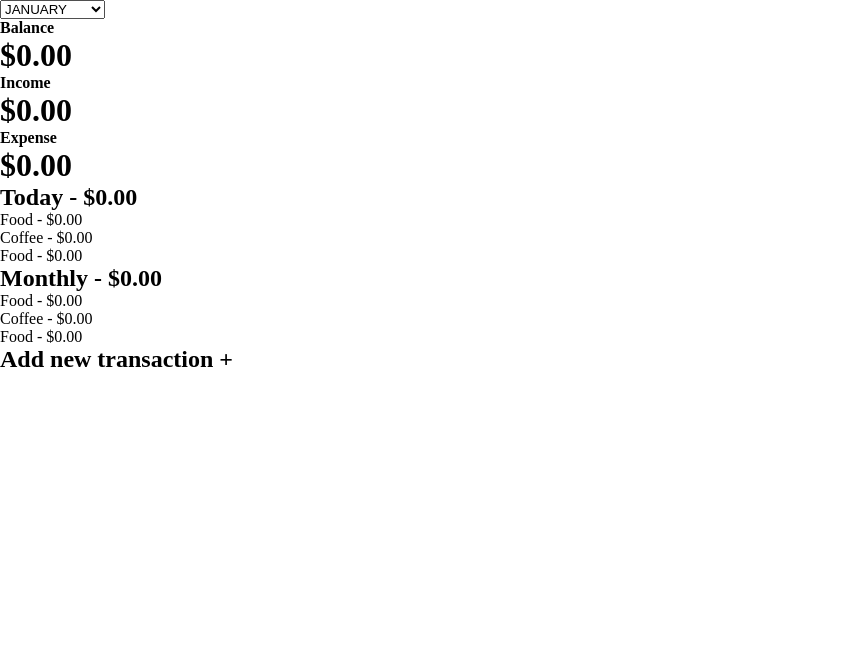
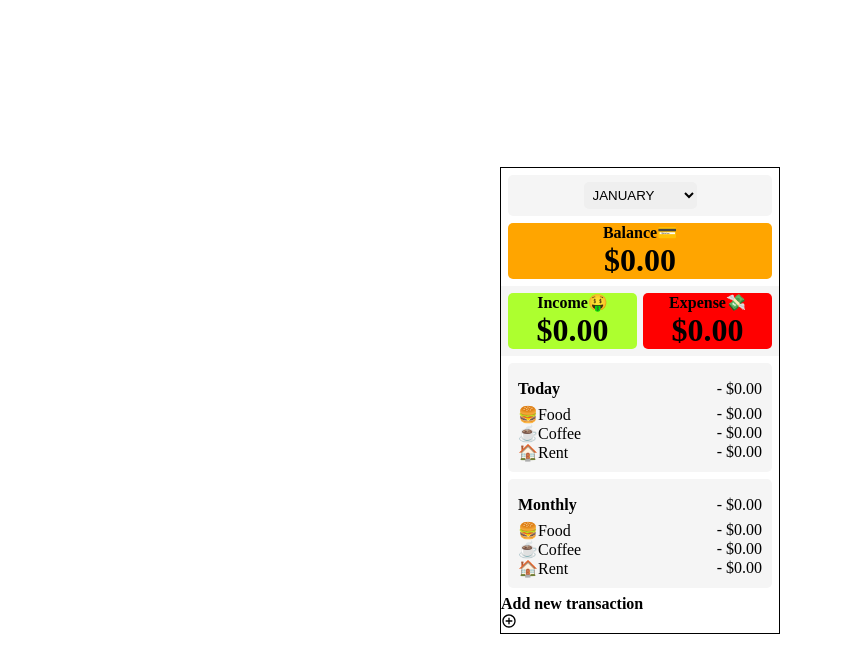
Before and after one commit to jozefkubis/budget-app, a React (Create React App) app: page / in a window 1280 px wide. Shown: the top 666 px of the page, without its empty margins (0-843 px from the left). Built offline with nearby package versions, Linux system fonts and the light colour scheme.

Commit message:
Pridny prvotny CSS

```diff
--- a/package.json
+++ b/package.json
@@ -8,6 +8,7 @@
     "@testing-library/user-event": "^13.5.0",
     "react": "^18.3.1",
     "react-dom": "^18.3.1",
+    "react-icons": "^5.2.1",
     "react-scripts": "5.0.1",
     "web-vitals": "^2.1.4"
   },
--- a/src/App.js
+++ b/src/App.js
@@ -1,4 +1,5 @@
 import { useState } from "react"
+import { MdAddCircleOutline } from "react-icons/md"
 
 export default function App() {
   return (
@@ -37,7 +38,7 @@ function Balnce() {
   return (
     <div className="balance-container">
       <div className="balance">
-        <h4>Balance</h4>
+        <h4>Balance💳</h4>
         <h1>$0.00</h1>
       </div>
 
@@ -52,7 +53,7 @@ function Balnce() {
 function Income() {
   return (
     <div className="income">
-      <h4>Income</h4>
+      <h4>Income🤑</h4>
       <h1>$0.00</h1>
     </div>
   )
@@ -61,7 +62,7 @@ function Income() {
 function Expense() {
   return (
     <div className="expense">
-      <h4>Expense</h4>
+      <h4>Expense💸</h4>
       <h1>$0.00</h1>
     </div>
   )
@@ -70,19 +71,19 @@ function Expense() {
 function Today() {
   return (
     <div className="today">
-      <h2 className="today-total">
-        Today <span>- $0.00</span>
-      </h2>
+      <div className="today-total">
+        <h4>Today</h4> <span>- $0.00</span>
+      </div>
       <div className="transactions-today">
-        <p>
-          Food <span>- $0.00</span>
-        </p>
-        <p>
-          Coffee <span>- $0.00</span>
-        </p>
-        <p>
-          Food <span>- $0.00</span>
-        </p>
+        <div>
+          <p>🍔Food</p> <span>- $0.00</span>
+        </div>
+        <div>
+          <p>☕Coffee</p> <span>- $0.00</span>
+        </div>
+        <div>
+          <p>🏠Rent</p> <span>- $0.00</span>
+        </div>
       </div>
     </div>
   )
@@ -91,19 +92,19 @@ function Today() {
 function Monthly() {
   return (
     <div className="monthly">
-      <h2 className="monthly-total">
-        Monthly <span>- $0.00</span>
-      </h2>
+      <div className="monthly-total">
+        <h4>Monthly </h4> <span>- $0.00</span>
+      </div>
       <div className="transactions-monthly">
-        <p>
-          Food <span>- $0.00</span>
-        </p>
-        <p>
-          Coffee <span>- $0.00</span>
-        </p>
-        <p>
-          Food <span>- $0.00</span>
-        </p>
+        <div>
+          <p>🍔Food</p> <span>- $0.00</span>
+        </div>
+        <div>
+          <p>☕Coffee</p> <span>- $0.00</span>
+        </div>
+        <div>
+          <p>🏠Rent</p> <span>- $0.00</span>
+        </div>
       </div>
     </div>
   )
@@ -112,9 +113,10 @@ function Monthly() {
 function Add() {
   return (
     <div className="add">
-      <h2>
-        Add new transaction <span>+</span>
-      </h2>
+      <h4>Add new transaction </h4>
+      <span>
+        <MdAddCircleOutline />
+      </span>
     </div>
   )
 }
--- a/src/index.css
+++ b/src/index.css
@@ -3,3 +3,167 @@
   padding: 0;
   box-sizing: border-box;
 }
+
+body {
+  height: 100vh;
+  display: flex;
+  align-items: center;
+  justify-content: center;
+}
+
+.app {
+  width: 280px;
+  height: auto;
+
+  border: 1px solid black;
+}
+
+.header {
+  display: flex;
+  flex-direction: column;
+  align-items: center;
+  justify-content: center;
+  background-color: #f5f5f5;
+  margin: 7px;
+  border-radius: 5px;
+  padding: 7px;
+}
+
+.header select {
+  padding: 5px;
+  border-radius: 5px;
+  border: 1px solid black;
+  border: none;
+}
+
+.header select:focus {
+  outline: none;
+}
+
+.header select option {
+  padding: 5px;
+}
+
+.balnce-container {
+  display: flex;
+  flex-direction: column;
+  align-items: center;
+  justify-content: center;
+  background-color: #f5f5f5;
+}
+
+.balance {
+  display: flex;
+  flex-direction: column;
+  align-items: center;
+  justify-content: center;
+  background-color: orange;
+  margin: 7px;
+  border-radius: 5px;
+}
+
+.income-expense {
+  display: flex;
+  flex-direction: row;
+  align-items: center;
+  justify-content: space-evenly;
+  background-color: #f5f5f5;
+}
+
+.income {
+  display: flex;
+  flex-direction: column;
+  align-items: center;
+  justify-content: center;
+  background-color: greenyellow;
+  width: 50%;
+  margin: 7px;
+  margin-right: 3px;
+  border-radius: 5px;
+}
+
+.expense {
+  display: flex;
+  flex-direction: column;
+  align-items: center;
+  justify-content: center;
+  background-color: red;
+  width: 50%;
+  margin: 7px;
+  margin-left: 3px;
+  border-radius: 5px;
+}
+
+.today {
+  display: flex;
+  flex-direction: column;
+  align-items: center;
+  justify-content: center;
+  background-color: #f5f5f5;
+  padding: 10px;
+  margin: 7px;
+  border-radius: 5px;
+}
+
+.today-total {
+  width: 100%;
+  display: flex;
+  align-items: center;
+  justify-content: space-between;
+  background-color: #f5f5f5;
+  margin: 7px;
+}
+
+.transactions-today {
+  width: 100%;
+  display: flex;
+  flex-direction: column;
+  align-items: center;
+  justify-content: center;
+  background-color: #f5f5f5;
+}
+
+.transactions-today div {
+  display: flex;
+  align-items: center;
+  justify-content: space-between;
+  width: 100%;
+  background-color: #f5f5f5;
+}
+
+.monthly {
+  display: flex;
+  flex-direction: column;
+  align-items: center;
+  justify-content: center;
+  background-color: #f5f5f5;
+  padding: 10px;
+  margin: 7px;
+  border-radius: 5px;
+}
+
+.monthly-total {
+  width: 100%;
+  display: flex;
+  align-items: center;
+  justify-content: space-between;
+  background-color: #f5f5f5;
+  margin: 7px;
+}
+
+.transactions-monthly {
+  width: 100%;
+  display: flex;
+  flex-direction: column;
+  align-items: center;
+  justify-content: center;
+  background-color: #f5f5f5;
+}
+
+.transactions-monthly div {
+  display: flex;
+  align-items: center;
+  justify-content: space-between;
+  width: 100%;
+  background-color: #f5f5f5;
+}
```
Also changed, not shown: 1 other file (tests, documents, lock files or other folders).
